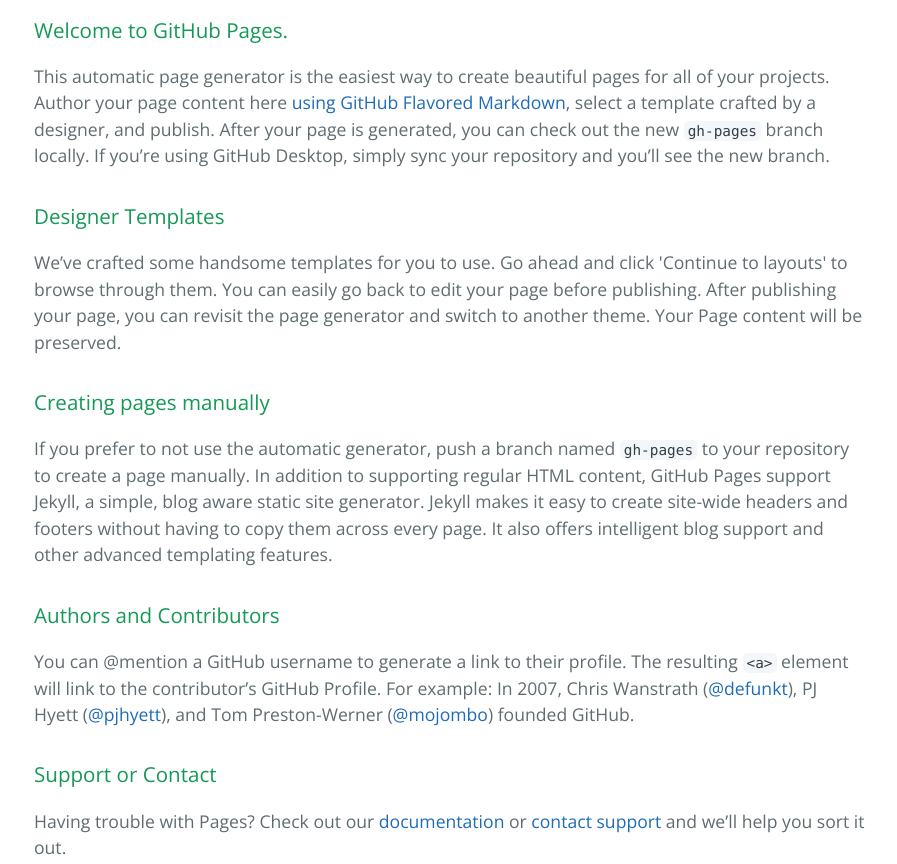
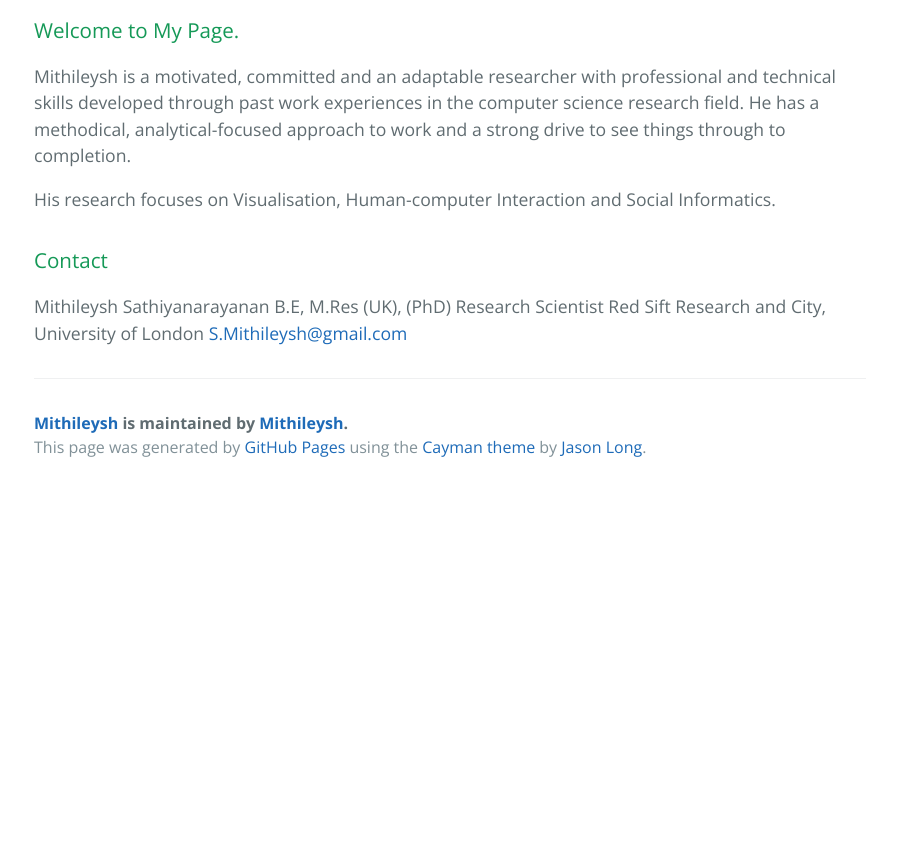
Before and after one commit to Mithileysh/mywebsite, a plain HTML site: page index.html in a window 1280 px wide. Shown: the part 400-1264 px from the top of the page, without its empty margins (190-1087 px from the left). After the commit the page ends 891 px from the top, so only its background shows below. Drawn offline with nearby package versions, Linux system fonts and the light colour scheme.

Commit message:
Create gh-pages branch via GitHub

```diff
--- a/index.html
+++ b/index.html
@@ -20,29 +20,19 @@
 
     <section class="main-content">
       <h3>
-<a id="welcome-to-github-pages" class="anchor" href="#welcome-to-github-pages" aria-hidden="true"><span aria-hidden="true" class="octicon octicon-link"></span></a>Welcome to GitHub Pages.</h3>
+<a id="welcome-to-my-page" class="anchor" href="#welcome-to-my-page" aria-hidden="true"><span aria-hidden="true" class="octicon octicon-link"></span></a>Welcome to My Page.</h3>
 
-<p>This automatic page generator is the easiest way to create beautiful pages for all of your projects. Author your page content here <a href="https://guides.github.com/features/mastering-markdown/">using GitHub Flavored Markdown</a>, select a template crafted by a designer, and publish. After your page is generated, you can check out the new <code>gh-pages</code> branch locally. If you’re using GitHub Desktop, simply sync your repository and you’ll see the new branch.</p>
+<p>Mithileysh is a motivated, committed and an adaptable researcher with professional and technical skills developed through past work experiences in the computer science research field. He has a methodical, analytical-focused approach to work and a strong drive to see things through to completion.</p>
+
+<p>His research focuses on Visualisation, Human-computer Interaction and Social Informatics. </p>
 
 <h3>
-<a id="designer-templates" class="anchor" href="#designer-templates" aria-hidden="true"><span aria-hidden="true" class="octicon octicon-link"></span></a>Designer Templates</h3>
+<a id="contact" class="anchor" href="#contact" aria-hidden="true"><span aria-hidden="true" class="octicon octicon-link"></span></a>Contact</h3>
 
-<p>We’ve crafted some handsome templates for you to use. Go ahead and click 'Continue to layouts' to browse through them. You can easily go back to edit your page before publishing. After publishing your page, you can revisit the page generator and switch to another theme. Your Page content will be preserved.</p>
-
-<h3>
-<a id="creating-pages-manually" class="anchor" href="#creating-pages-manually" aria-hidden="true"><span aria-hidden="true" class="octicon octicon-link"></span></a>Creating pages manually</h3>
-
-<p>If you prefer to not use the automatic generator, push a branch named <code>gh-pages</code> to your repository to create a page manually. In addition to supporting regular HTML content, GitHub Pages support Jekyll, a simple, blog aware static site generator. Jekyll makes it easy to create site-wide headers and footers without having to copy them across every page. It also offers intelligent blog support and other advanced templating features.</p>
-
-<h3>
-<a id="authors-and-contributors" class="anchor" href="#authors-and-contributors" aria-hidden="true"><span aria-hidden="true" class="octicon octicon-link"></span></a>Authors and Contributors</h3>
-
-<p>You can @mention a GitHub username to generate a link to their profile. The resulting <code>&lt;a&gt;</code> element will link to the contributor’s GitHub Profile. For example: In 2007, Chris Wanstrath (<a href="https://github.com/defunkt" class="user-mention">@defunkt</a>), PJ Hyett (<a href="https://github.com/pjhyett" class="user-mention">@pjhyett</a>), and Tom Preston-Werner (<a href="https://github.com/mojombo" class="user-mention">@mojombo</a>) founded GitHub.</p>
-
-<h3>
-<a id="support-or-contact" class="anchor" href="#support-or-contact" aria-hidden="true"><span aria-hidden="true" class="octicon octicon-link"></span></a>Support or Contact</h3>
-
-<p>Having trouble with Pages? Check out our <a href="https://help.github.com/pages">documentation</a> or <a href="https://github.com/contact">contact support</a> and we’ll help you sort it out.</p>
+<p>Mithileysh Sathiyanarayanan B.E, M.Res (UK), (PhD)
+Research Scientist
+Red Sift Research and City, University of London
+<a href="mailto:S.Mithileysh@gmail.com">S.Mithileysh@gmail.com</a></p>
 
       <footer class="site-footer">
         <span class="site-footer-owner"><a href="https://github.com/Mithileysh/mywebsite">Mithileysh</a> is maintained by <a href="https://github.com/Mithileysh">Mithileysh</a>.</span>
```
Also changed, not shown: params.json (+1 -1 lines).
